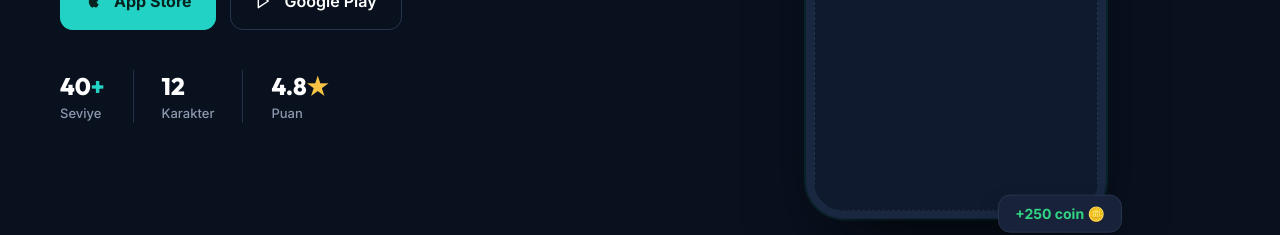
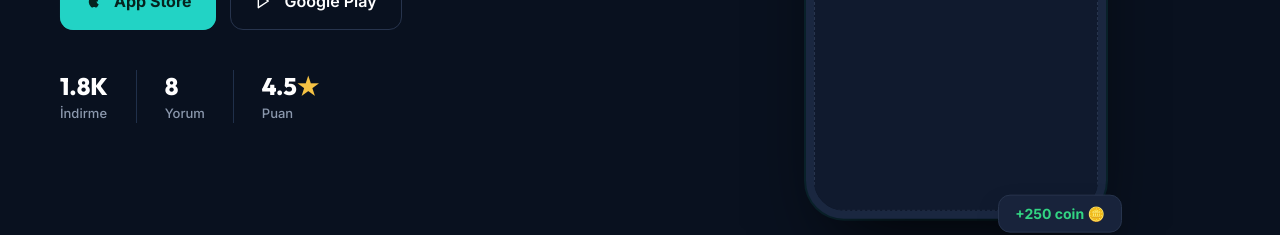
Before and after one commit to resulekremgumus/reggames-web, a Next.js app: page / in a window 1280 px wide. Shown: the part 544-779 px from the top of the page. Built offline with nearby package versions, Linux system fonts and the light colour scheme.

Commit message:
Hero istatistiklerini guncelle: indirme sayisi, yorum, puan

```diff
--- a/src/components/sections/Hero.tsx
+++ b/src/components/sections/Hero.tsx
@@ -60,11 +60,11 @@ export default function Hero() {
           </div>
 
           <div className="flex gap-7 mt-10">
-            <Stat value="40" suffix="+" label="Seviye" />
+            <Stat value="1.8K" label="İndirme" />
             <div className="w-px" style={{ background: "var(--color-border-thin)" }} />
-            <Stat value="12" label="Karakter" />
+            <Stat value="8" label="Yorum" />
             <div className="w-px" style={{ background: "var(--color-border-thin)" }} />
-            <Stat value="4.8" suffix="★" suffixColor="#F6C344" label="Puan" />
+            <Stat value="4.5" suffix="★" suffixColor="#F6C344" label="Puan" />
           </div>
         </Reveal>
 
```
